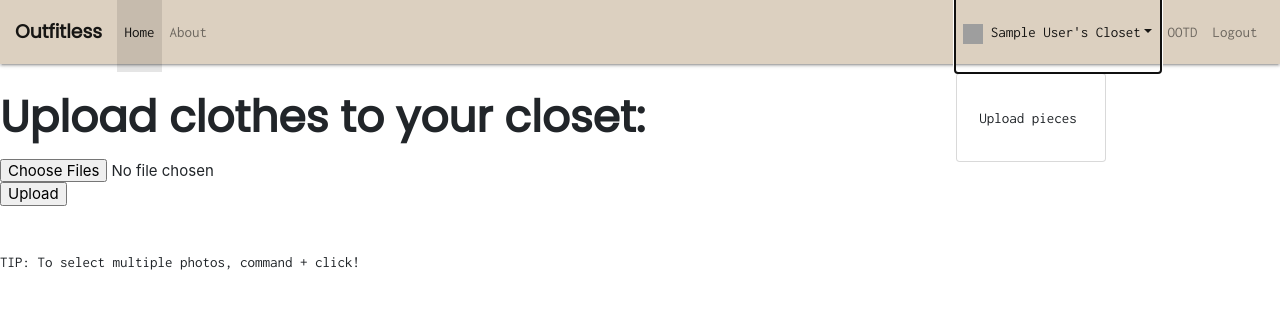
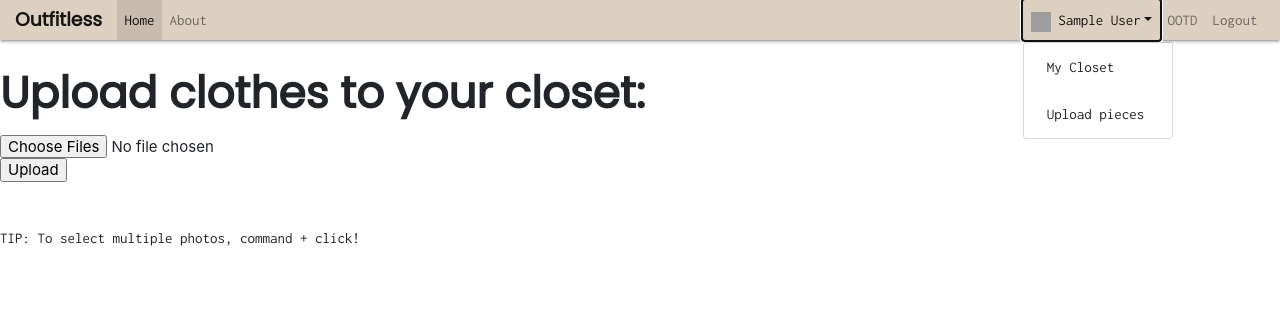
Before and after one commit to janetanne/outfitless, a Flask app: page /upload in a window 1280 px wide, after a click that opens the changed part. Shown: the top 309 px of the page. Run offline with Flask 2, Linux system fonts and the light colour scheme; the visitor is signed in with stand-in values (Sample User, id 1); some libraries are stand-ins or nearby versions; grey boxes are pictures that could not be loaded.

Commit message:
Navbar changes, and some small changes to upload button.

```diff
--- a/static/css/outfitless.css
+++ b/static/css/outfitless.css
@@ -33,3 +33,11 @@ label {
 button {
     font-family: 'Inconsolata', monospace;
 }
+
+.nav-link {
+    padding: unset;
+}
+
+.dropdown-menu {
+    padding: unset;
+}
--- a/templates/base.html
+++ b/templates/base.html
@@ -9,7 +9,7 @@
   {% block head %}{% endblock %}
 </head>
     <body>
-        <nav class="navbar navbar-expand-md navbar-light" style="background-color: #dcd0c0;">
+        <nav class="navbar navbar-expand-md navbar-light" style="background-color: #dcd0c0; height: 40px; line-height: 40px">
             <a class="navbar-brand" href="/">Outfitless</a>
             <button class="navbar-toggler" type="button" data-toggle="collapse" data-target="#navbarSupportedContent" aria-controls="#navbarSupportedContent" aria-expanded="false" aria-label="Toggle navigation">
                 <span class="navbar-toggler-icon"></span>
@@ -31,8 +31,9 @@
                 </ul>
                 {% if current_user.is_authenticated %}
                 <ul class="nav navbar-nav ml-auto">
-                    <li class="nav-item dropdown"><a class="nav-link dropdown-toggle" href="/mycloset" id="navbarDropdownMenuLink" data-toggle="dropdown" aria-haspopup="true" aria-expanded="false"><img src='{{ current_user.avatar }}?sz=20' width="20" height="20" alt="{{ current_user.name }}"> {{ current_user.name }}'s Closet</a>
+                    <li class="nav-item dropdown"><a class="nav-link dropdown-toggle" href="/mycloset" id="navbarDropdownMenuLink" data-toggle="dropdown" aria-haspopup="true" aria-expanded="false"><img src='{{ current_user.avatar }}?sz=20' width="20" height="20" alt="{{ current_user.name }}"> {{ current_user.name }}</a>
                     <div class="dropdown-menu" aria-labelledby="navbarDropdownMenuLink">
+                        <a class="dropdown-item" href="/mycloset">My Closet</a>
                         <a class="dropdown-item" href="/upload">Upload pieces</a>
                     </div>
                     </li>
@@ -56,10 +57,9 @@
         {% endwith %}
         {% block content %}CONTENT GOES HERE{% endblock %}
     <script src="https://code.jquery.com/jquery.js"></script>
+    <script src="https://cdnjs.cloudflare.com/ajax/libs/materialize/1.0.0-beta/js/materialize.min.js"></script>
     <script src="https://cdnjs.cloudflare.com/ajax/libs/popper.js/1.12.9/umd/popper.min.js" integrity="sha384-ApNbgh9B+Y1QKtv3Rn7W3mgPxhU9K/ScQsAP7hUibX39j7fakFPskvXusvfa0b4Q" crossorigin="anonymous"></script>
     <script src="https://maxcdn.bootstrapcdn.com/bootstrap/4.0.0/js/bootstrap.min.js" integrity="sha384-JZR6Spejh4U02d8jOt6vLEHfe/JQGiRRSQQxSfFWpi1MquVdAyjUar5+76PVCmYl" crossorigin="anonymous"></script>
     <script src="/static/js/outfitless.js"></script>
-    <script src="https://cdnjs.cloudflare.com/ajax/libs/materialize/1.0.0-beta/js/materialize.min.js"></script>
-
     </body>
 </html>
--- a/templates/mycloset.html
+++ b/templates/mycloset.html
@@ -12,8 +12,8 @@
     </div>
     {% else %}
     <div class="row">
-        <div class="col-3">
-            <a class="btn btn-outline-primary btn-block" href="/upload" role=button style="background-color: #c0b283";>Upload more pieces!</a></button>
+        <div class="col-4">
+            <a class="btn btn-outline-primary btn-lg" href="/upload" role=button style="background-color: #c0b283";>Upload more pieces!</a></button>
         </div>
     </div>
     {% endif %}
```
